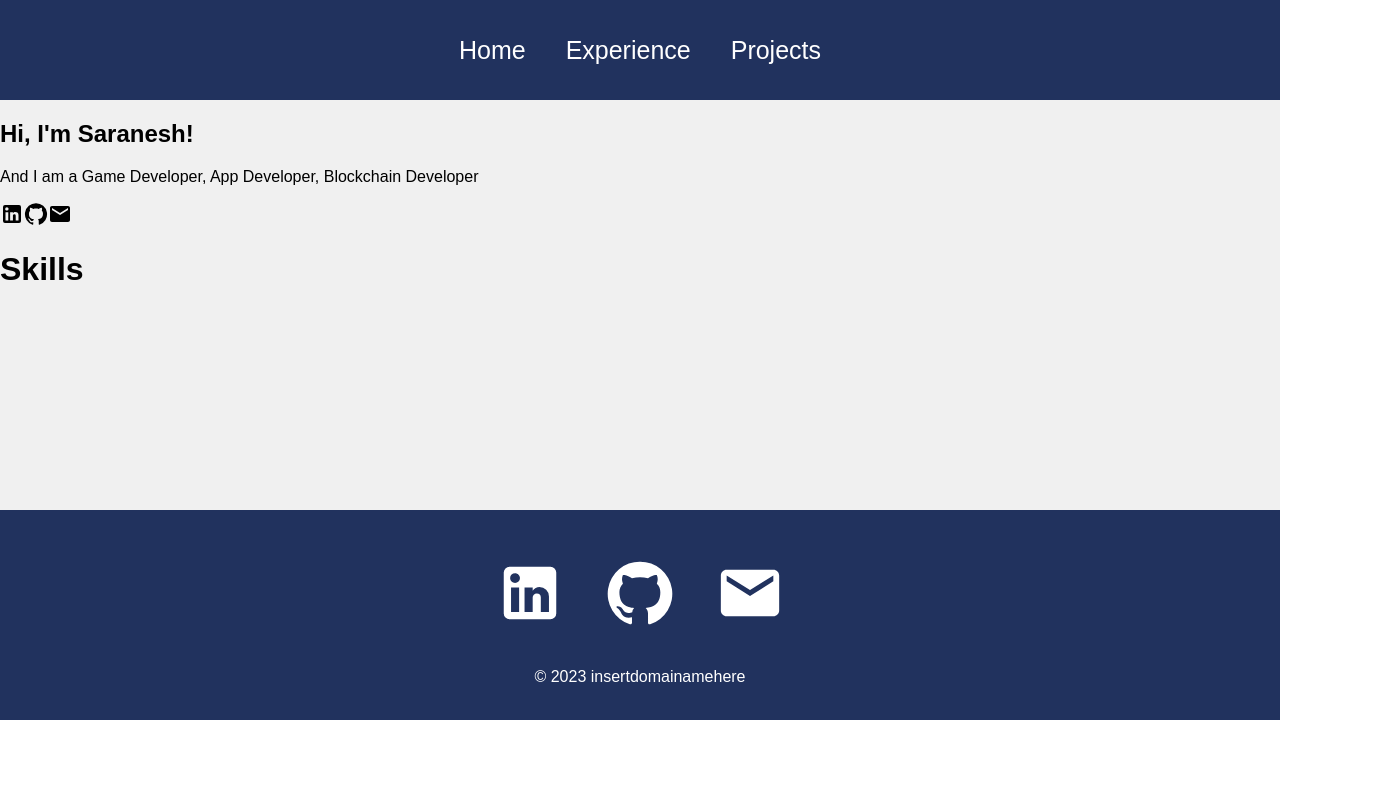
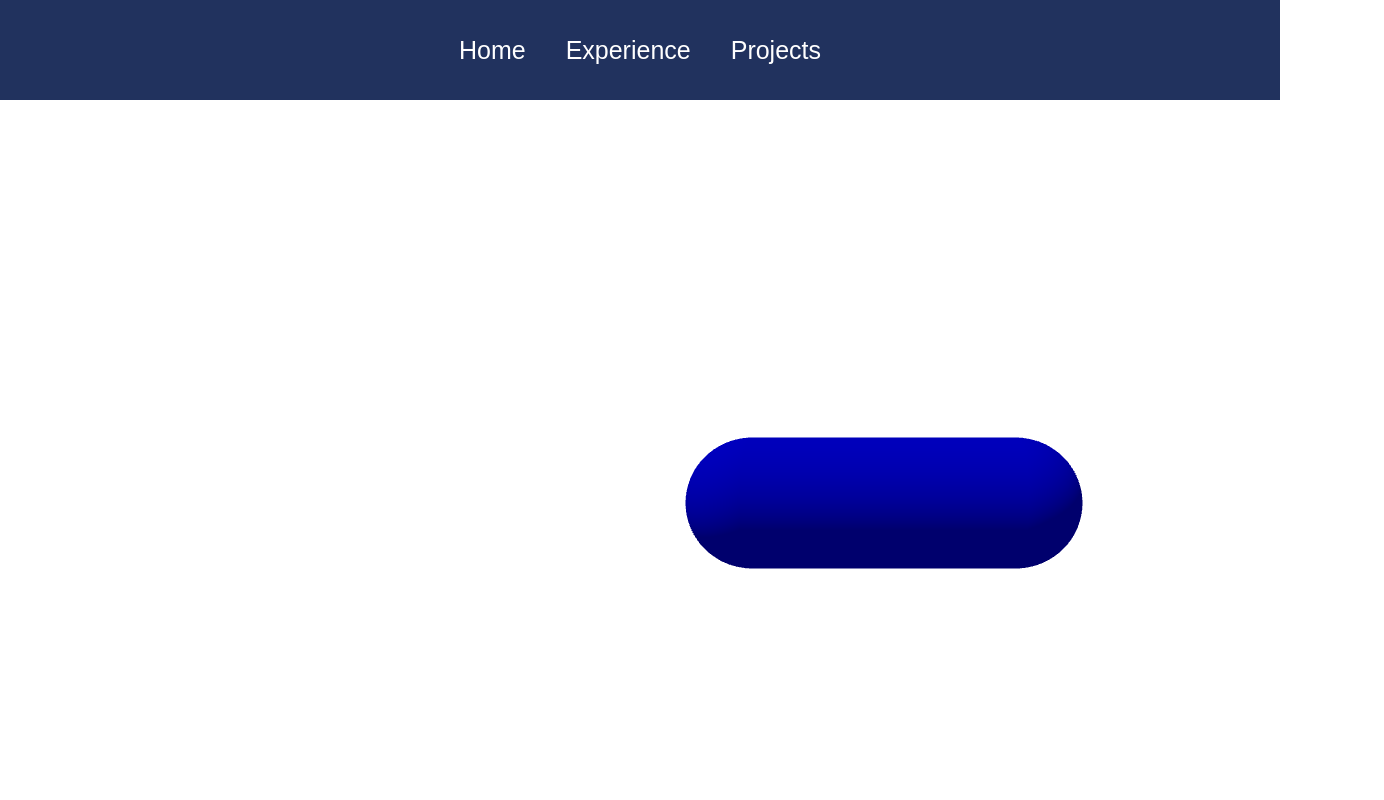
Before and after one commit to Saraneshkanna/Porfolio, a React (Create React App) app in the folder myportfolio/: page / in a window 1280 px wide. Shown: the top 800 px of the page, 1384 px wide, since content can reach past the window. Built offline with nearby package versions, Linux system fonts and the light colour scheme.

Commit message:
Added Capsule Component

```diff
--- a/myportfolio/package.json
+++ b/myportfolio/package.json
@@ -7,6 +7,8 @@
     "@emotion/styled": "^11.11.0",
     "@mui/icons-material": "^5.11.16",
     "@mui/material": "^5.13.6",
+    "@react-three/drei": "^9.78.0",
+    "@react-three/fiber": "^8.13.4",
     "@testing-library/jest-dom": "^5.16.5",
     "@testing-library/react": "^13.4.0",
     "@testing-library/user-event": "^13.5.0",
--- a/myportfolio/src/App.js
+++ b/myportfolio/src/App.js
@@ -16,6 +16,7 @@ function App() {
           <Route path="/experience" element={<Experience />} />
           <Route path="/projects" element={<Projects />} />
         </Routes>
+
         <Footer />
       </Router>
     </div>
--- /dev/null
+++ b/myportfolio/src/components/Capsule.js
@@ -0,0 +1,14 @@
+import React, { useEffect, useRef } from 'react';
+import * as THREE from 'three';
+
+
+function Capsule() {
+  return (
+    <mesh rotation={[0, 0, Math.PI/2]}>
+        <capsuleGeometry attach='geometry' args={[0.5,2,64,64]}/>
+        <meshLambertMaterial attach='material' color='blue' />
+    </mesh>
+  )
+}
+
+export default Capsule;
--- a/myportfolio/src/pages/Home.js
+++ b/myportfolio/src/pages/Home.js
@@ -2,7 +2,21 @@ import React from 'react'
 import LinkedInIcon from '@mui/icons-material/LinkedIn';
 import GitHubIcon from '@mui/icons-material/GitHub';
 import EmailIcon from '@mui/icons-material/Email';
+import '../styles/Home.css'
 import * as THREE from 'three';
+import Capsule from '../components/Capsule';
+import {Canvas} from '@react-three/fiber';
+import { OrbitControls } from '@react-three/drei';
+
+
+// const scene = new THREE.Scene();
+
+// const geometry = new THREE.CapsuleGeometry( 1, 1, 4, 8 );
+// const material = new THREE.MeshBasicMaterial( {color: 0x00ff83} );
+// const mesh = new THREE.Mesh(geometry, material);
+// scene.add(mesh);
+
+// const camera = new THREE.PerspectiveCamera(45);
 
 function Home() {
   return (
@@ -10,7 +24,15 @@ function Home() {
         <div className='about'>
             <h2>Hi, I'm Saranesh!</h2>
             <div className='prompt'>
-                <p> And I am a Game Developer, App Developer, Blockchain Developer</p>
+                {/* <p> And I am a Game Developer, App Developer, Blockchain Developer</p> */}
+                <div style={{ width: '1000px', height: '1000px' }}>
+                <Canvas className='canvas'>
+                    <OrbitControls enableZoom={false} />
+                    <ambientLight intensity={0.5} />
+                    <directionalLight position={[-2,5,2]} intensity={1} />
+                   <Capsule />
+                </Canvas>
+                </div>
                 <LinkedInIcon />
                 <GitHubIcon />
                 <EmailIcon />
--- a/myportfolio/src/styles/Home.css
+++ b/myportfolio/src/styles/Home.css
@@ -13,7 +13,7 @@
     justify-content: center;
     align-items: center;
     text-align: center;
-    background-color: #21325e;
+    background-color: #ffffff;
     color: #f0f0f0;
   }
 
@@ -78,3 +78,7 @@
       font-size: 30px;
     }
   }
+
+  canvas{
+    height: 1000px;
+  }
```
Also changed, not shown: 1 other file (tests, documents, lock files or other folders).
